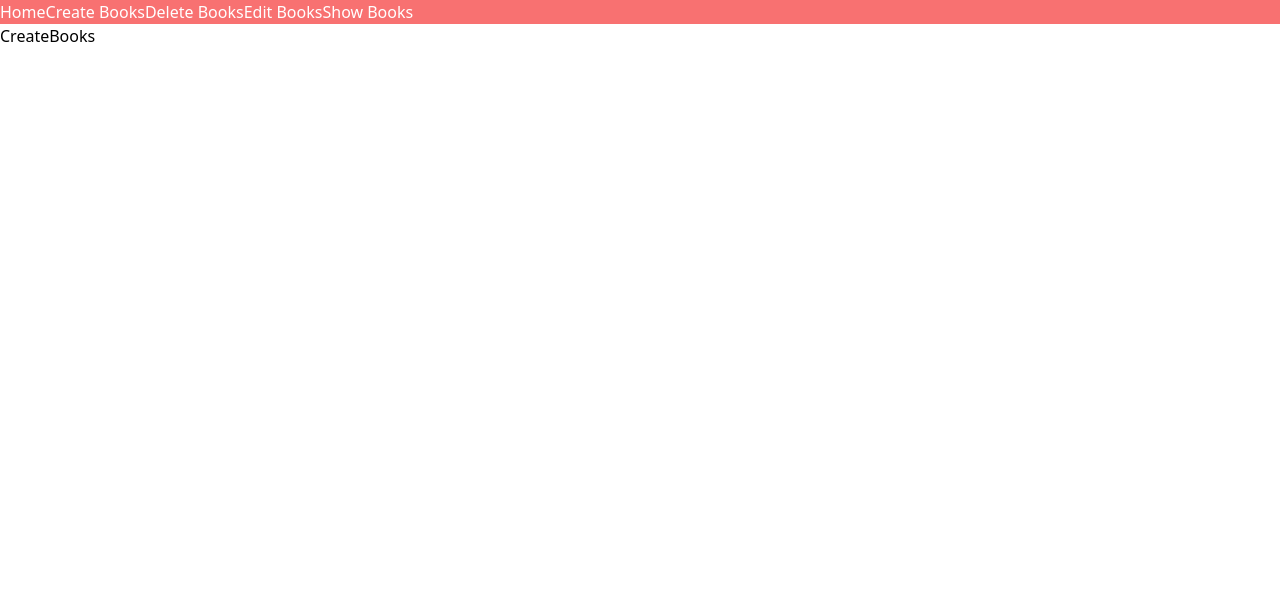
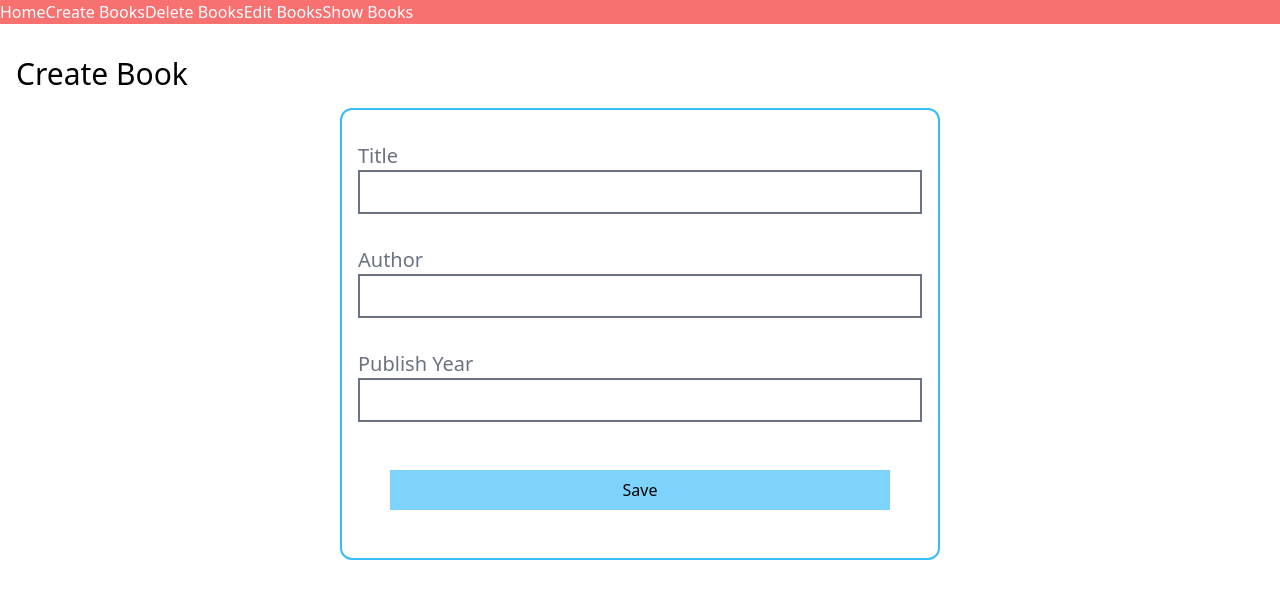
Before and after one commit to SamihaNanjiba/bookstore-mevn, a Vue app in the folder frontend/: page /#/books/create in a window 1280 px wide. Shown: the top 598 px of the page. Built offline with nearby package versions, Linux system fonts and the light colour scheme.

Commit message:
feat: add create a new book

```diff
--- a/frontend/src/views/CreateBooks.vue
+++ b/frontend/src/views/CreateBooks.vue
@@ -1,3 +1,71 @@
+<script setup>
+import { ref } from "vue";
+import { useRouter } from "vue-router";
+import axios from "axios";
+import Spinner from "@/components/Spinner.vue";
+
+const title = ref("");
+const author = ref("");
+const publishYear = ref(null);
+const loading = ref(false);
+
+const router = useRouter();
+
+const handleSaveBook = async () => {
+  const data = {
+    title: title.value,
+    author: author.value,
+    publishYear: publishYear.value,
+  };
+  loading.value = true;
+  try {
+    const response = await axios.post("http://localhost:5555/books/", data);
+    if (response.status === 201) {
+      router.push({ path: "/" });
+    }
+  } catch (error) {
+    loading.value = false;
+    alert("An error occured. Couldn't save data. " + error);
+    console.log(error.response.data);
+  } finally {
+    loading.value = false;
+  }
+};
+</script>
+
 <template>
-  <div>CreateBooks</div>
+  <div class="p-4">
+    <h1 class="text-3xl my-4">Create Book</h1>
+    <div v-if="loading"><Spinner /></div>
+    <div
+      v-else
+      class="flex flex-col border-2 border-sky-400 rounded-xl w-[600px] p-4 mx-auto"
+    >
+      <div class="my-4">
+        <label class="text-xl mr-4 text-gray-500">Title</label>
+        <input
+          class="border-2 border-gray-500 px-4 py-2 w-full"
+          v-model="title"
+          type="text"
+        />
+      </div>
+      <div class="my-4">
+        <label class="text-xl mr-4 text-gray-500">Author</label>
+        <input
+          class="border-2 border-gray-500 px-4 py-2 w-full"
+          v-model="author"
+          type="text"
+        />
+      </div>
+      <div class="my-4">
+        <label class="text-xl mr-4 text-gray-500">Publish Year</label>
+        <input
+          class="border-2 border-gray-500 px-4 py-2 w-full"
+          v-model="publishYear"
+          type="number"
+        />
+      </div>
+      <button class="p-2 bg-sky-300 m-8" @click="handleSaveBook">Save</button>
+    </div>
+  </div>
 </template>
```
